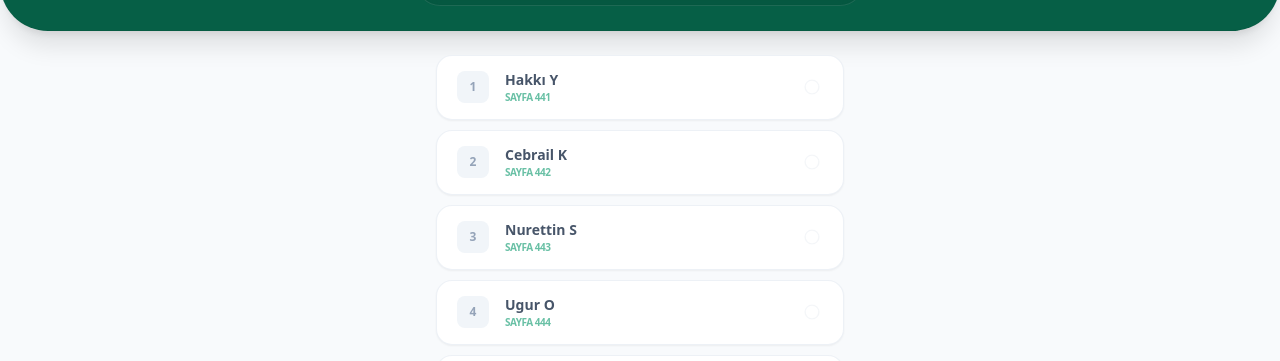
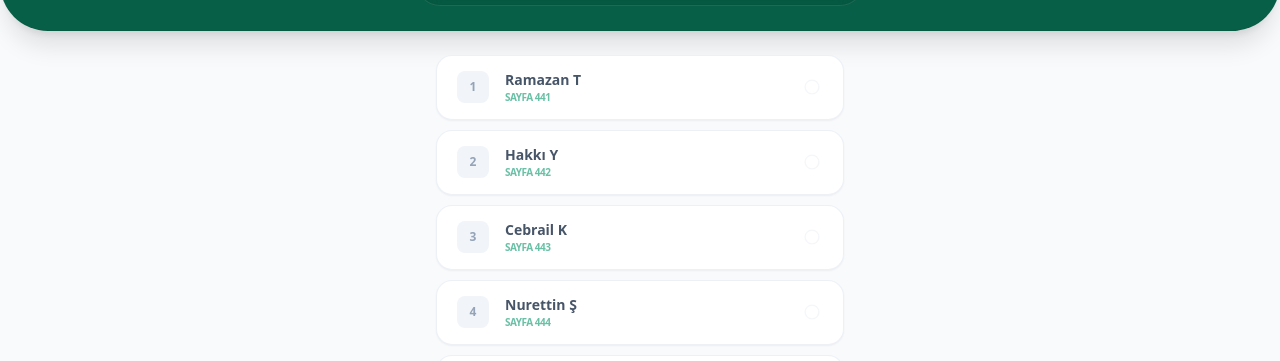
Before and after one commit to Recep-T/kk-app, a React (Vite) app: page / in a window 1280 px wide. Shown: the part 429-790 px from the top of the page. Built offline with nearby package versions, Linux system fonts and the light colour scheme; no server answers; the database is empty; the HTML template or start-up script is replaced by a standard one.

Commit message:
May KK list

```diff
--- a/src/App.jsx
+++ b/src/App.jsx
@@ -24,11 +24,27 @@ function App() {
   const [selectedDate, setSelectedDate] = useState(getTodayNY());
 
   const userList = [
-    'Hakkı Y', 'Cebrail K', 'Nurettin S', 'Ugur O', 'Omer Y',
-    'Hasan G', 'Bilal Y', 'Hamza K', 'Numan S', 'Erkan K',
-    'Yusuf A', 'Bilal A', 'Recep T', 'Ayhan B', 'Kerim K',
-    'Şahin S', 'Şevket T', 'Ömer A', 'Yusuf E', 'Ramazan T'
-  ];
+  'Ramazan T', // 1
+  'Hakkı Y',   // 2
+  'Cebrail K', // 3
+  'Nurettin Ş',// 4
+  'Ugur O',    // 5
+  'Omer Y',    // 6
+  'Hasan G',   // 7
+  'Bilal Y',   // 8
+  'Hamza K',   // 9
+  'Numan S',   // 10
+  'Erkan K',   // 11
+  'Yusuf A',   // 12
+  'Bilal H',   // 13
+  'Recep T',   // 14
+  'Ayhan B',   // 15
+  'Kerim K',   // 16
+  'Şahin Ş',   // 17
+  'Şevket T',  // 18
+  'Ömer A',    // 19
+  'Yusuf E'    // 20
+];
 
   // Veritabanından sadece o güne ait kayıtları çekiyoruz
   const fetchReadings = async (date) => {
```
